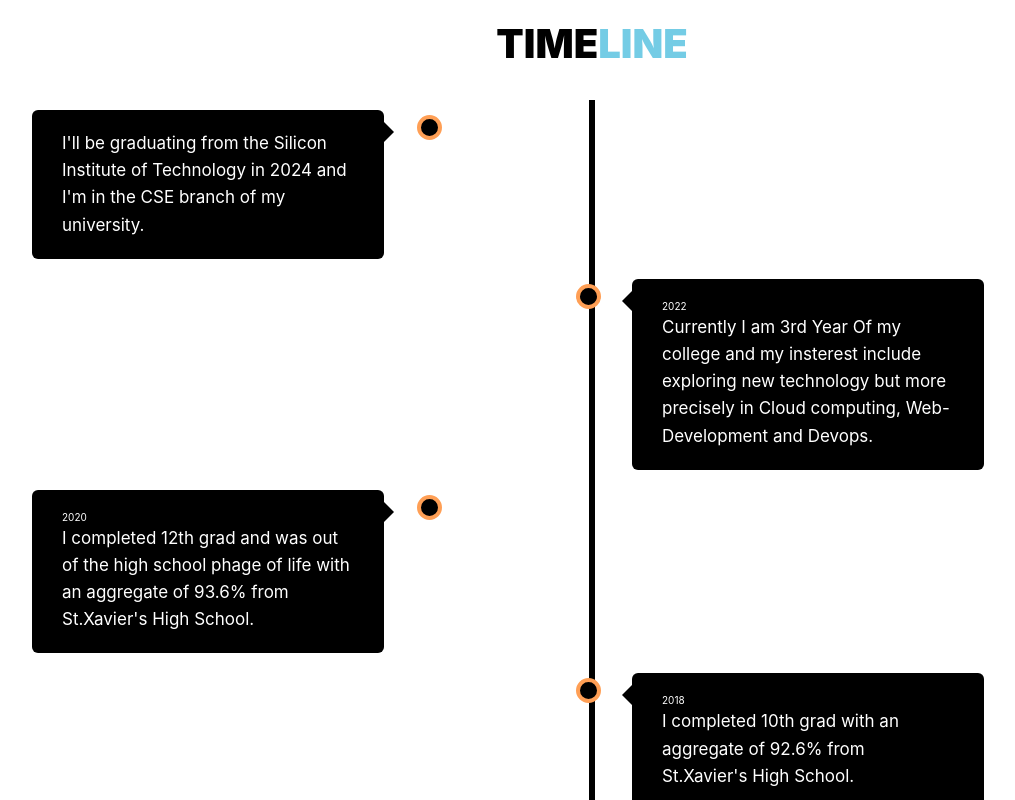
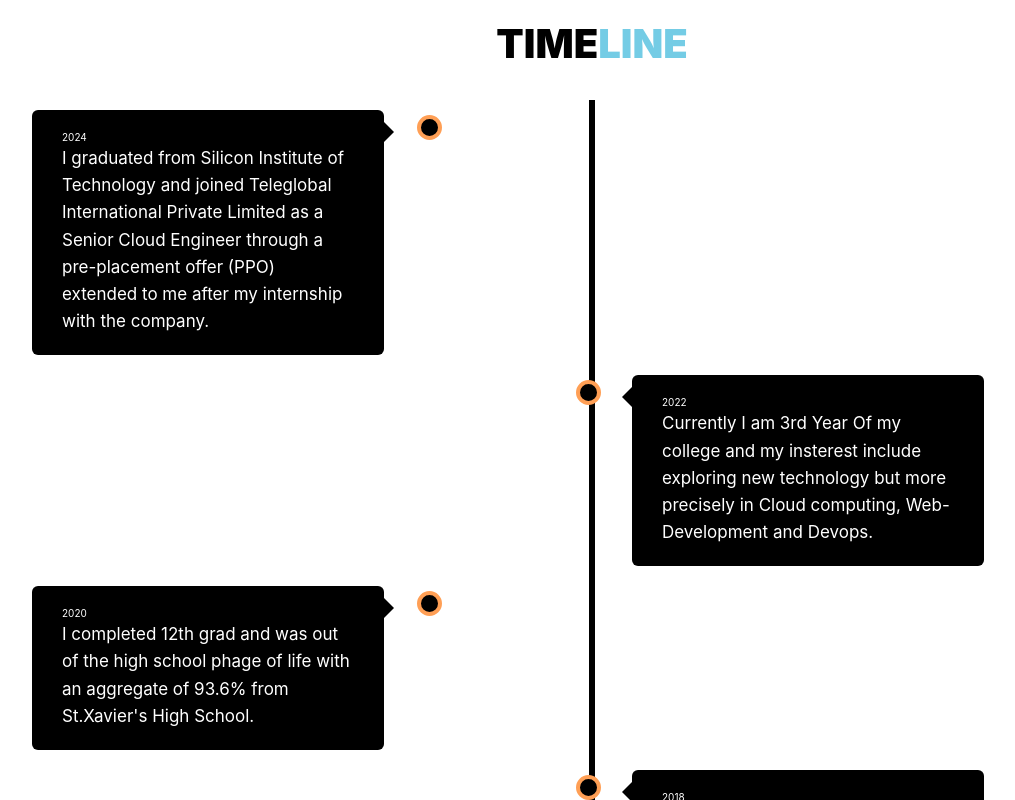
Before and after one commit to sibasish934/Portfolio-website, a React (Create React App) app: page / in a window 1280 px wide. Shown: the part 1480-2280 px from the top of the page, without its empty margins (48-1063 px from the left). Built offline with nearby package versions, Linux system fonts and the light colour scheme.

Commit message:
Update About.js

```diff
--- a/src/component/About.js
+++ b/src/component/About.js
@@ -107,8 +107,8 @@ const About = () => {
       <div class="timeline">
         <div class="box leftbox">
           <div class="about-content">
-            <h2></h2>
-            <p> I'll be graduating from the Silicon Institute of Technology in 2024 and I'm in the CSE branch of my university.</p>
+            <h2>2024</h2>
+            <p> I graduated from Silicon Institute of Technology and joined Teleglobal International Private Limited as a Senior Cloud Engineer through a pre-placement offer (PPO) extended to me after my internship with the company.</p>
           </div>
         </div>
         <div class="box rightbox">
```
